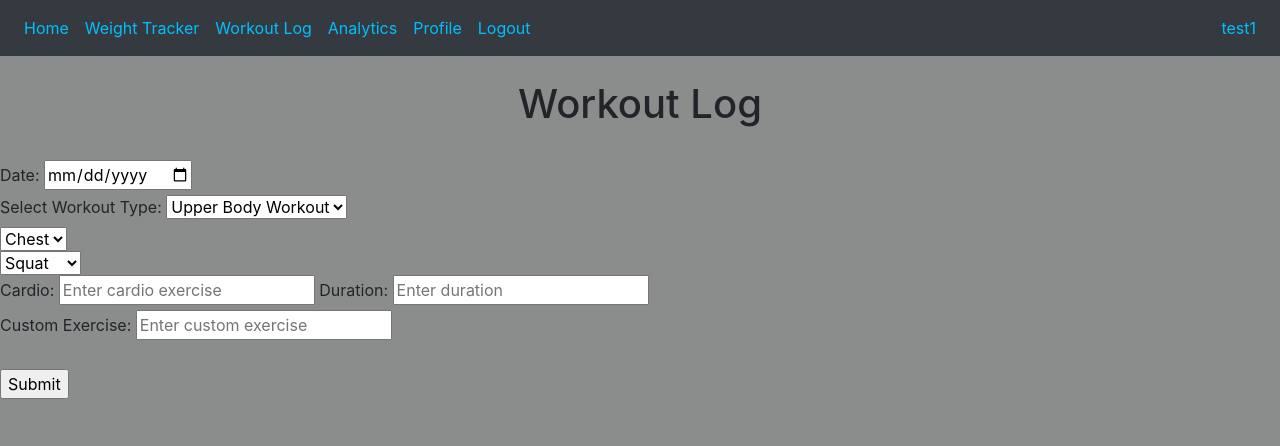
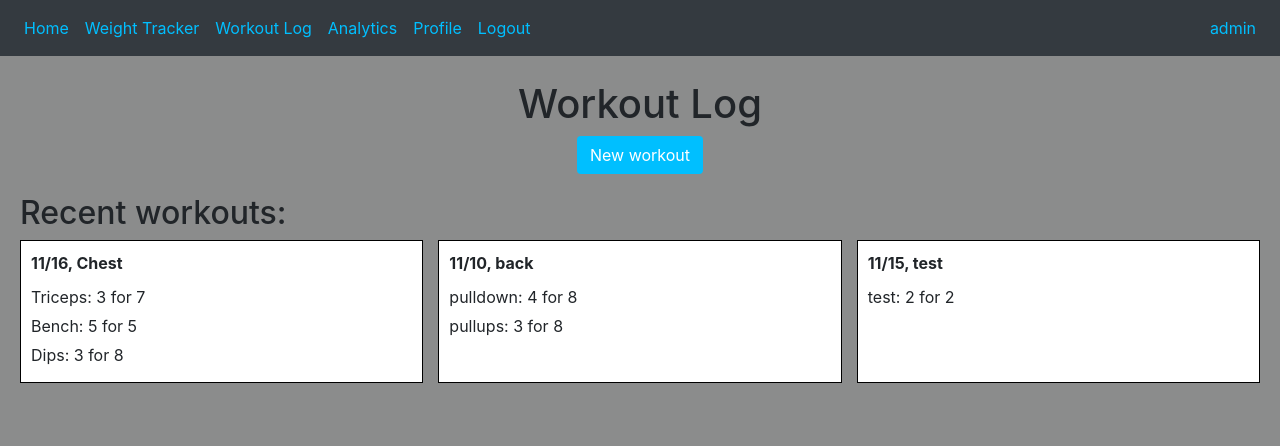
Before and after one commit to jqluu/Fitness-App, a Flask app: page /workoutlog in a window 1280 px wide. Shown: the top 446 px of the page. Run offline with Flask 3, Linux system fonts and the light colour scheme; a user stored in the database is signed in; some libraries are stand-ins or nearby versions.

Commit message:
workout log
-Finished form
-Retrieve data from fields
-Writes to db
-Displays recent workouts

```diff
--- a/website/static/index.js
+++ b/website/static/index.js
@@ -1,3 +1,5 @@
+// javascript functions
+
 
 // weight_tracker delete weight
 function deleteWeight(weightId) {
@@ -10,30 +12,111 @@
   }
 
 
+// Get references to the modal and buttons
+const modal = document.getElementById("myModal");
+const openModalButton = document.getElementById("openModalButton");
+const closeModalButton = document.getElementById("closeModalButton");
 
-// workout_log dynamic form
-function showFieldsBasedOnSelection() {
-  var workoutType = document.getElementById("workout-type").value;
-  var exerciseFields = document.getElementById("exercise-fields");
+// Event listener to open the modal
+openModalButton.addEventListener("click", function() {
+    modal.style.display = "block";
+});
 
-  // Hide all exercise fields
-  exerciseFields.style.display = "none";
+// Event listener to close the modal
+closeModalButton.addEventListener("click", function() {
+    modal.style.display = "none";
+});
+
+// Close the modal if the user clicks outside of it
+window.addEventListener("click", function(event) {
+    if (event.target === modal) {
+        modal.style.display = "none";
+    }
+});
 
 
-  // Show exercise fields based on the selected workout type
-  switch (workoutType) {
-    case "upperbody":
-      exerciseFields.style.display = "block";
-      break;
-    case "lowerbody":
-      exerciseFields.style.display = "block";
-      break;
-    case "cardio":
-      exerciseFields.style.display = "block";
-      break;
-    case "custom":
-      exerciseFields.style.display = "block";
-      break;
-  }
+// creating, adding, displaying exercises and workouts
 
-}
+let exerciseId = 0; // To give each exercise input field a unique ID
+
+document.addEventListener('DOMContentLoaded', function() {
+    const addButton = document.getElementById('addButton');
+    const exerciseRows = document.getElementById('exerciseRows');
+    const form = document.querySelector('#myModal form');
+
+    // adding exercises
+    addButton.addEventListener('click', function() {
+        const exerciseRow = document.createElement('div');
+        exerciseRow.classList.add('exerciseRow');
+
+        exerciseRow.innerHTML = `
+        <div class="exerciseFields">
+            <input type="text" name="exercise_${exerciseId}_name" placeholder="Enter exercise name">
+            <input type="number" name="exercise_${exerciseId}_sets" placeholder="Enter number of sets">
+            <input type="number" name="exercise_${exerciseId}_reps" placeholder="Enter number of reps">
+            <button type="button" class="removeButton">X</button>
+        </div>
+        `;
+
+        exerciseRows.appendChild(exerciseRow);
+        exerciseId++; // Increment ID for the next exercise
+    });
+
+    exerciseRows.addEventListener('click', function(e) {
+        if (e.target.classList.contains('removeButton')) {
+            e.target.parentNode.remove();
+        }
+    });
+
+    // submitting workout data
+    function sendWorkoutDataToFlask() {
+      const title = document.getElementById('name').value;
+      const date = document.getElementById('selected-date').value;
+
+      const exerciseData = [
+        // sample data
+        // { name: 'Push-ups', sets: 3, reps: 12 },
+        // { name: 'Squats', sets: 4, reps: 10 },
+        // { name: 'Plank', sets: 3, reps: 30 },
+        // Add more exercise objects as needed
+      ];
+      const exerciseRows = document.querySelectorAll('.exerciseRow');
+
+      exerciseRows.forEach(row => {
+        const exercise = {
+          name: row.querySelector('input[name^="exercise_"][name$="_name"]').value,
+          sets: row.querySelector('input[name^="exercise_"][name$="_sets"]').value,
+          reps: row.querySelector('input[name^="exercise_"][name$="_reps"]').value
+        };
+
+        exerciseData.push(exercise);
+      });
+
+      // Send workoutData to Flask backend using AJAX (POST request)
+      fetch('/workoutlog', {
+        method: 'POST',
+        headers: {
+            'Content-Type': 'application/json' // Set the correct content type
+        },
+        body: JSON.stringify({
+            title: title,
+            date: date,
+            exercises: exerciseData
+        })
+      })
+      .then(response => response.text())
+      .then(data => {
+          console.log(data);
+      })
+      .catch(error => {
+          console.error('Error:', error);
+      });
+    }
+
+    form.addEventListener('submit', function(event) {
+      event.preventDefault();
+      sendWorkoutDataToFlask();
+      window.location.href = '/workoutlog';
+  });
+
+});
--- a/website/static/styles.css
+++ b/website/static/styles.css
@@ -69,3 +69,132 @@
 .navbar .navbar-nav .nav-item.nav-link {
   color: #00bfff; /* Set the text color to red (#FF0000) */
 }
+
+.workout-wrapper {
+  display: flex;
+  flex-wrap: wrap;
+  justify-content: space-between;
+}
+
+.workout-container {
+  width: calc(33.33% - 10px);
+  margin-bottom: 20px;
+  background-color: white;
+  border: 1px solid #000000;
+  padding: 10px;
+  box-sizing: border-box;
+}
+
+.workout-header {
+  font-weight: bold;
+  margin-bottom: 10px;
+}
+
+.exercise-list {
+  display: flex;
+  flex-direction: column;
+}
+
+.exercise-item {
+  margin-bottom: 5px;
+}
+
+.modal {
+  display: none;
+  position: fixed;
+  z-index: 1;
+  left: 0;
+  top: 0;
+  width: 100%;
+  height: 100%;
+  overflow: auto;
+  background-color: rgba(0, 0, 0, 0.4);
+}
+
+.modal-content {
+  background-color: #fefefe;
+  margin: 5% auto;
+  padding: 20px;
+  border: 1px solid #888;
+  width: 50%;
+  max-height: 80%; /* Set maximum height for the modal */
+  overflow-y: auto; /* Enable vertical scrolling */
+}
+
+.workout-log-page {
+  padding: 20px;
+}
+
+
+.modal-content .close {
+  text-align: right;
+}
+
+.exercise-form {
+  border: 1px solid #ccc; /* Border for visual separation */
+  padding: 20px; /* Adjust padding for space around form */
+}
+
+.exercise-form .form-group {
+  margin-bottom: 15px; /* Space between form groups */
+}
+
+.exercise-form label {
+  display: block; /* Display labels as blocks */
+  margin-bottom: 5px; /* Space between labels and inputs */
+}
+
+.form-group {
+  margin: 0 10px; /* Adjust the horizontal margin as needed */
+}
+
+.centered-content {
+  text-align: center;
+}
+
+.btn-custom {
+  background-color: #00bfff;
+  color: white;
+}
+
+.exercise-table {
+  margin-top: 20px;
+}
+
+#exerciseTable {
+  width: 100%;
+  border-collapse: collapse;
+}
+
+/* Style for table header */
+#exerciseTable th {
+  background-color: #f2f2f2;
+  border: 1px solid #ddd;
+  padding: 8px;
+  text-align: left;
+}
+
+
+.exerciseRow input[type="text"] {
+  display: inline-block;
+  margin-bottom: 5px;
+  width: calc(43% - 10px); /* Set a wider width for the exercise name field */
+  padding: 8px;
+  box-sizing: border-box;
+}
+
+.exerciseRow input[type="number"] {
+  display: inline-block;
+  margin-bottom: 5px;
+  width: calc(27% - 10px); /* Set a narrower width for sets and reps fields */
+  padding: 8px;
+  box-sizing: border-box;
+}
+
+.exerciseRow button {
+  padding: 6px 10px;
+  margin-top: 5px;
+  cursor: pointer;
+  background-color: #f2f2f2;
+  border: 1px solid #ddd;
+}
--- a/website/templates/profile.html
+++ b/website/templates/profile.html
@@ -4,7 +4,7 @@
 <br>
 <head>
     <link rel="stylesheet" type="text/css" href="static/styles.css">
-    <h1>Welcome, {{ username }}</h1>
+    <h1>{{ username }}'s profile</h1>
 </head>
 <body>
     <!-- Other profile content goes here -->
--- a/website/templates/weight_tracker.html
+++ b/website/templates/weight_tracker.html
@@ -10,7 +10,7 @@
   <br>
   <div class="weight-tracker">
     <ul class="list-group list-group-flush center-list" id="weights">
-      {% for weight in user.weights %}
+      {% for weight in user.weightLog %}
       <li class="list-group-item weight-item">
         {{ weight.data }}, {{ weight.date.strftime("%Y-%m-%d") }}
         <button type="button" class="close" onClick="deleteWeight({{ weight.id }})">
@@ -29,7 +29,7 @@
       <input type="date" name="selected-date" id="selected-date" class="form-control date-item">
 
       <br />
-      <button type="submit" class="btn btn-primary">Add weight</button>
+      <button type="submit" class="btn btn-custom">Add weight</button>
     </form>
   </div>
 </body>
--- a/website/templates/workout_log.html
+++ b/website/templates/workout_log.html
@@ -5,51 +5,98 @@
 <head>
   <link rel="stylesheet" type="text/css" href="static/styles.css">
   <h1>Workout Log</h1>
+
+  <script src="index.js"></script>
 </head>
 <body>
+
+  <div class="centered-content">
+    <button class="btn btn-custom" id="openModalButton"> New workout </button>
+  </div>
+
+  <div class="workout-log-page">
+  <!-- Display recent workouts -->
+    <h2>Recent workouts:</h2>
+
+    <div class="workout-wrapper">
+      {% for workout in user.workoutLog %}
+      <div class="workout-container">
+        <div class="workout-header">
+          {{ workout.date.strftime("%m/%d") }}, {{ workout.name }}
+        </div>
+        <div class="exercise-list">
+          {% for exercise in workout.exercises %}
+            <div class="exercise-item">
+              {{ exercise.name }}: {{ exercise.sets }} for {{ exercise.reps }}
+            </div>
+          {% endfor %}
+        </div>
+      </div>
+      {% endfor %}
+    </div>
+
+
+
   <br>
+
+  <!-- Workout modal form -->
+  <div id="myModal" class="modal">
+    <div class="modal-content">
+      <span class="close" id="closeModalButton">&times;</span>
+
+      <div>
         <form method="POST">
 
-      <label for="event_date">Date:</label>
-      <input type="date" id="date" name="date">
+          <label for="selected-date">Date</label>
+          <input type="date" name="selected-date" id="selected-date" class="form-control date-item">
+
           <br>
+          <label for="name">Workout title</label>
+          <input type="text" name="name" id="name" class="form-control name-item" pattern="[A-Za-z0-9]+">
 
-      <label for="workout">Select Workout Type:</label>
-      <select id="workout-type" name="workout-type" onchange="showFieldsBasedOnSelection()">
-        <option value="upperbody">Upper Body Workout</option>
-        <option value="lowerbody">Lower Body Workout</option>
-        <option value="cardio">Cardio Workout</option>
-        <option value="custom">Custom Workout</option>
-      </select>
+          <!-- exercise format -->
+          <br>
+          <div class="exercise-table">
+            <table id="exerciseTable">
+              <thead>
+                <tr>
+                  <th>Exercise</th>
+                  <th>Sets</th>
+                  <th>Reps</th>
+                </tr>
+              </thead>
+            </table>
+          </div>
 
-    <div id="exercise-fields">
-      <div id="upper-exercises">
-        <select id="upperselection" name="upperselection">
-          <option value="exercise">Chest</option>
-          <option value="exercise">Back</option>
-        </select>
+
+          <!-- list exercises submitted  -->
+          <br>
+          <div class="exercise-form">
+
+            <div id="exerciseRows">
+              <!-- Initially, there is no row -->
             </div>
-      <div id="lower-exercises">
-        <select id="exercise-type" name="exercise-type">
-          <option value="exercise">Squat</option>
-          <option value="exercise">Deadlift</option>
-        </select>
+
+            <div class="centered-content">
+              <button type="button" id="addButton">Add Exercise</button>
             </div>
-      <div id="cardio-exercise">
-        <label for="exercise">Cardio:</label>
-        <input type="text" id="exercise" name="exercise" placeholder="Enter cardio exercise">
-        <label for="exercise">Duration:</label>
-        <input type="text" id="exercise" name="exercise" placeholder="Enter duration">
+
           </div>
-      <div id="custom">
-        <label for="exercise">Custom Exercise:</label>
-        <input type="text" id="exercise" name="exercise" placeholder="Enter custom exercise">
+
+
+          <br>
+          <br>
+          <div class="centered-content">
+            <button type="submit" class="btn btn-primary">Add workout</button>
+          </div>
+        </form>
+      </div>
+
     </div>
   </div>
 
-    <br>
-    <input type="submit" value="Submit">
-    </form>
+
+  </div>
 </body>
 {% endblock %}
 
@@ -57,4 +104,37 @@
 
 
 
-<!-- create a workout, dynamically add exercises to it -->
+<!-- create a workout, dynamically add exercises to it
+
+select date
+select workout type: upper, lower, cardio, custom
+list exercises depending workout type
+
+
+
+add exercise = new exercise{name, sets, reps}
+submit = new workout{date, title, type, exercises[]}
+
+
+
+each user has a list of workouts
+
+
+exercise list:
+1. when a user adds a new exercise, add this exercise to a global exercise list
+2. import an external list of exercises, and loop through it for the form field dropdown menu
+  -dropdown menu? search bar?
+
+3. create a workout w/ title, date
+  -entry is added
+
+
+4. api?
+
+
+TODO:
+-work on the dynamic form/layout
+-implement exercise api
+-link to db
+-display added workouts
+-->
--- a/website/views.py
+++ b/website/views.py
@@ -1,8 +1,10 @@
+# flask
 from flask import Blueprint, render_template, request, flash, jsonify, Response
 from flask_login import login_required, current_user
-from .models import Weight
-from . import db
 import json
+
+# models
+from .models import Weight, Workout, Exercise, workout_exercise
 
 # plot
 import matplotlib
@@ -13,6 +15,7 @@
 import pandas as pd
 
 # db
+from . import db
 import sqlite3
 from datetime import datetime
 from datetime import date
@@ -93,6 +96,34 @@
 @views.route('/workoutlog', methods=['GET', 'POST'])
 @login_required
 def workoutlog():
+    if request.method == 'POST':
+        print(request.content_type)
+
+        workout_data = request.json  # Get the JSON data sent from the frontend
+        print(workout_data)
+
+        # Extract workout details (title, date, exercises)
+        title = workout_data.get('title')
+        selected_date = workout_data.get('date')
+        exercises = workout_data.get('exercises')
+        workout_date = datetime.strptime(selected_date, "%Y-%m-%d").date()
+
+        # Create a new Workout instance
+        new_workout = Workout(name=title, date=workout_date, user_id=current_user.id)
+
+        # Create Exercise instances and associate with the workout
+        for exercise_data in exercises:
+            exercise_name = exercise_data['name']
+            sets = exercise_data['sets']
+            reps = exercise_data['reps']
+
+            new_exercise = Exercise(name=exercise_name, sets=sets, reps=reps)
+            new_workout.exercises.append(new_exercise)
+
+        # Add the new workout to the database session and commit changes
+        db.session.add(new_workout)
+        db.session.commit()
+        flash('Workout added.', category='success')
 
     return render_template("workout_log.html", user=current_user)
 
```
Also changed, not shown: website/models.py (+7 -10 lines), website/templates/analytics.html (+10 -0 lines), website/templates/login.html (+16 -2 lines), website/templates/sign_up.html (+15 -2 lines), instance/database.db. Lines whose indentation alone changed are shown as unchanged.
